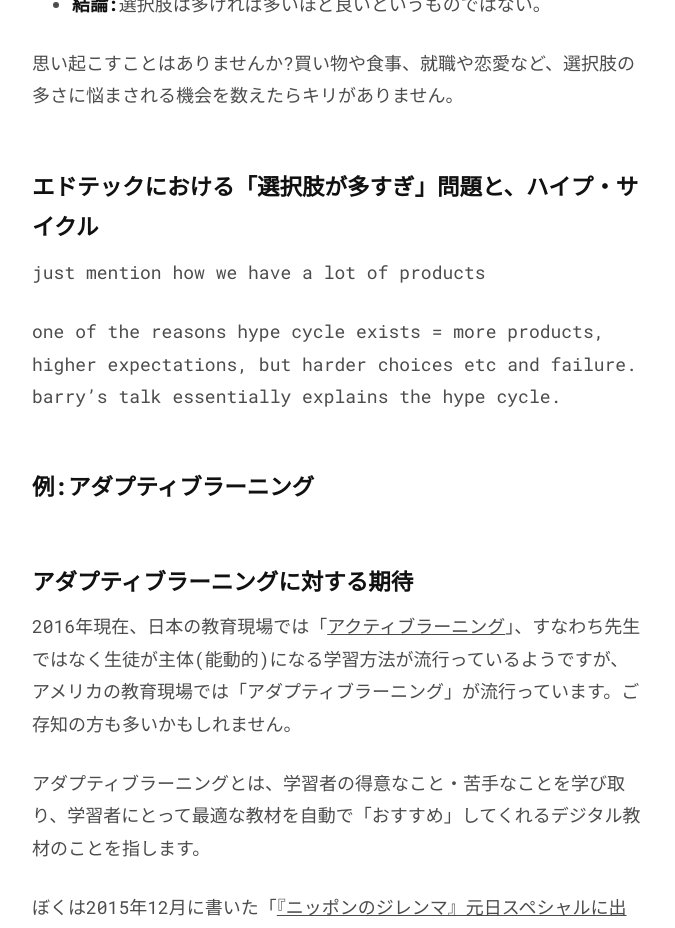
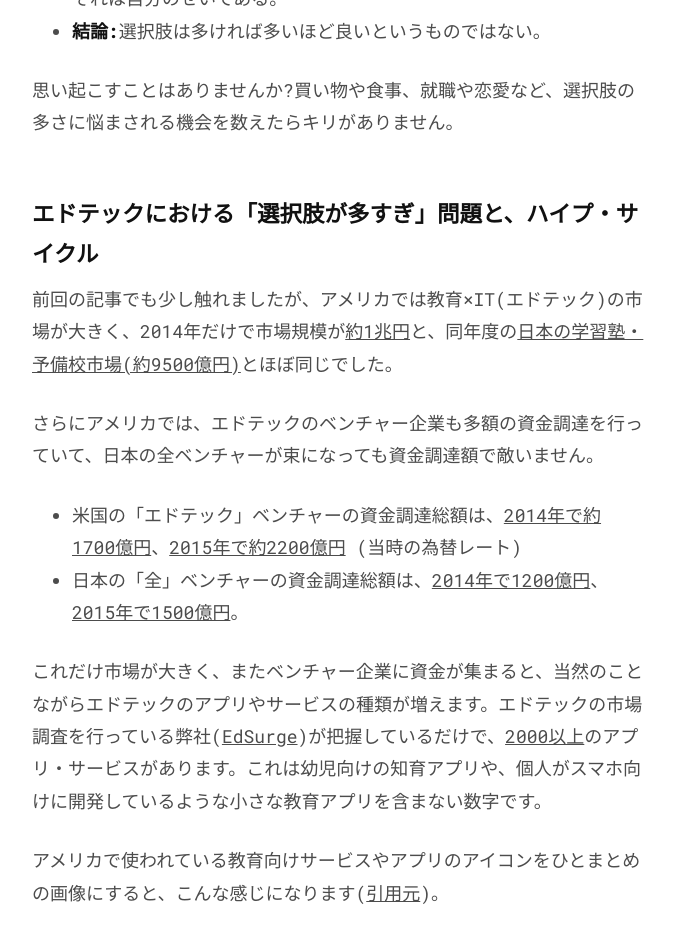
Before and after one commit to chibicode/senseicode, a Jekyll site: the page built from _posts/2016-09-06-adaptive-learning.md, in a window 1280 px wide and 1400 px high, scrolled down 3629 px. Shown: the top 928 px of the window, without its empty margins (302-977 px from the left). Built offline with Jekyll 4.4.1, drawn with Linux system fonts in a browser that asks for light colours; comment, search, counter and statistics services are not loaded; some of the changed text lies outside the part shown.

Commit message:
:pencil:

```diff
--- a/_posts/2016-09-06-adaptive-learning.md
+++ b/_posts/2016-09-06-adaptive-learning.md
@@ -29,10 +29,12 @@ date: 2016-09-08
 
 <p><iframe src="https://embed-ssl.ted.com/talks/lang/ja/barry_schwartz_on_the_paradox_of_choice.html" width="854" height="480" frameborder="0" scrolling="no" webkitAllowFullScreen mozallowfullscreen allowFullScreen></iframe></p>
 
-ぼくのお気に入りの講演のひとつなので、動画をぜひ観てほしいところですが、外出先などで観れない方は[ログミーの書き起こし](http://logmi.jp/26437)をご覧ください。いちおう、要点を以下にまとめておきます。
+ぼくのお気に入りの講演のひとつなので、動画をぜひ観てほしいところですが、外出先などで観れない方は[こちらの書き起こし](http://logmi.jp/26437)をご覧ください。
+
+いちおう、要点を以下にまとめておきます。
 
 - **選択肢が多くあると、人は選択が非常に難しいと感じ、無力感にさいなまれる。**例:提示される投資信託の選択肢が増えれば増えるほど、投資そのものを諦める人が増える。メリットがあると分かっていたとしても。
-- **選択肢が多くあると、人は選ばなかった選択肢の良いところを想像し、選んだ選択肢に不満を持つ度合いが多くなる。**例:マンハッタン在住の男性が、夏休みにビーチにやって来たが、「隣人達はみんなどこかに出かけている。今ならマンションの目の前の駐車スペースがゲットできるのに」と考えてしまい休暇を楽しみきれない。
+- **選択肢が多くあると、人は選ばなかった選択肢の良いところを想像し、選んだ選択肢に不満を持つ度合いが多くなる。**例:マンハッタン在住の男性が、夏休みにビーチにやって来たが、「夏休みで隣人達もどこかに出かけている。今ならマンションの目の前の駐車スペースに車を停められるのに」と考えてしまい休暇を楽しみきれない。
 - **選択肢が多くあると、人は期待値を高く設定してしまい、結果に満足しにくくなる。**例:ジーンズの種類が少なかった時代に買ったジーンズは履き心地が悪かったが、そもそもジーンズに履き心地を求めていなかったので構わなかった。しかしジーンズの種類がたくさんある今は、「どれかひとつ完璧であるべきだ」と思い、そこそこフィットしても完璧でないジーンズに満足できなくなった。
 - **選択肢が多くなると、人は満足いかない選択をしてしまった場合に自分自身を責める。**例:ジーンズが1種類しかない時代だったら、ジーンズがフィットしなくても自分のせいではない。しかしジーンズの種類がたくさんある今は、フィットしないジーンズを買ってしまったら、それは自分のせいである。
 - **結論:**選択肢は多ければ多いほど良いというものではない。
@@ -41,13 +43,38 @@ date: 2016-09-08
 
 ## エドテックにおける「選択肢が多すぎ」問題と、ハイプ・サイクル
 
-just mention how we have a lot of products
+前回の記事でも少し触れましたが、アメリカでは教育×IT(エドテック)の市場が大きく、2014年だけで市場規模が[約1兆円](https://www.siia.net/Press/SIIA-Estimates-838-Billion-Dollars-US-Market-for-PreK-12-Educational-Software-and-Digital-Content)と、同年度の[日本の学習塾・予備校市場(約9500億円)](http://www.yano.co.jp/press/pdf/1449.pdf)とほぼ同じでした。
 
-one of the reasons hype cycle exists = more products, higher expectations, but harder choices etc and failure. barry's talk essentially explains the hype cycle.
+さらにアメリカでは、エドテックのベンチャー企業も多額の資金調達を行っていて、日本の全ベンチャーが束になっても資金調達額で敵いません。
 
-## 例:アダプティブラーニング
+- 米国の「エドテック」ベンチャーの資金調達総額は、[2014年で約1700億円](https://www.edsurge.com/news/2014-12-23-2014-us-edtech-funding-hits-1-36b)、[2015年で約2200億円](https://www.edsurge.com/news/2015-12-21-christmas-bonus-us-edtech-sets-record-with-1-85-billion-raised-in-2015) (当時の為替レート)
+- 日本の「全」ベンチャーの資金調達総額は、[2014年で1200億円](http://jp.techcrunch.com/2015/03/03/jvr-report/)、[2015年で1500億円](http://entrepedia.jp/companies/A-10594/announcements/1052)。
 
-## アダプティブラーニングに対する期待
+これだけ市場が大きく、またベンチャー企業に資金が集まると、当然のことながらエドテックのアプリやサービスの種類が増えます。エドテックの市場調査を行っている弊社([EdSurge](http://edsurge.com/))が把握しているだけで、[2000以上](http://edsurge.com/product-reviews)のアプリ・サービスがあります。これは幼児向けの知育アプリや、個人がスマホ向けに開発しているような小さな教育アプリを含まない数字です。
+
+アメリカで使われている教育向けサービスやアプリのアイコンをひとまとめの画像にすると、こんな感じになります([引用元](https://blog.chibicode.com/all-edtech-products-from-the-edsurge-edtech-index-in-one-image-49bb342d0d21#.7pg86m4j5))。
+
+![](/images/4/all-edtech-products.jpg)
+
+アメリカでは教育現場でエドテックが普及していますが、これだけあると現場側も「どれを選んだら良いか分からない」となってしまいます。
+
+また教育の場合、間違った選択をした場合の損失も大きいです。たとえば子どもを相手に「今日からこのアプリで算数を学びましょう」と言ったとして、一週間後に「やっぱりやめます」となったら子どもを混乱させてしまいます。あるいは、そのアプリを使い続けたとしても、学力テストの成績が下がってしまったらどうしようもありません。
+
+また、生徒相手でなくとも、たとえば校長先生が先生に対して「これからは生徒の成績はこの新しいシステムに入力してください」と言ったとして、一週間後に「やっぱりやめます」となったら「せっかく使い方を学んだのに」と先生が怒ります。
+
+<img src="/images/3/hype-cycle-us-edtech.png" class="" />
+
+ハイプ・サイクルが起きる原因の一つは、まさにここにあります。エドテックが流行ると教育向けアプリやサービスが大量に生まれますが、それは「選択肢が多すぎ問題」を引き起こします。すると、「(エドテックの)選択が難しいと感じ、無力感にさいなまれる」「選んだ選択肢に不安を持ってしまう」「上がった期待値に届かずがっかりする」「選択に失敗した場合、自分自身を責める」などの負の面が表面化します。
+
+そして教育においては、これらの負の面が他の分野より大きい。ゆえに懐疑派が「やっぱり教育にテクノロジーは合わない」という結論にたどり着くのです。
+
+まったく新しい業界が地位を確立するためには、多産多死モデルが必要不可欠です。多くのベンチャーが登場し、多くのベンチャーが廃業するなかで、ひとつかふたつ「大当たり」するベンチャーが生まれ、それがシリコンバレーではFacebookやInstagramだったりするわけです。日本のベンチャーはシリコンバレーほど多産多死ではないため、大当たりが少ないと言われています。
+
+しかし、エドテックのベンチャーにおいては多産多死モデルのデメリット(選択肢が多すぎ問題)がメリット(数撃ちゃ当たる)を上回りやすい。だからエドテックは難しいのです。よく、エドテックが難しいのは「教育にテクノロジーが合わないから」または「教育は儲からないから」と聞きますが、どちらも本質ではないと思っています。
+
+続いて後半では、アメリカのエドテックにおける「選択肢が多すぎ問題」を、「アダプティブラーニング」を題材に掘り下げてみることにしましょう。
+
+## 例:アダプティブラーニングの「選択肢が多すぎ問題」
 
 2016年現在、日本の教育現場では「[アクティブラーニング](https://ja.wikipedia.org/wiki/%E3%82%A2%E3%82%AF%E3%83%86%E3%82%A3%E3%83%96%E3%83%BB%E3%83%A9%E3%83%BC%E3%83%8B%E3%83%B3%E3%82%B0)」、すなわち先生ではなく生徒が主体(能動的)になる学習方法が流行っているようですが、アメリカの教育現場では「アダプティブラーニング」が流行っています。ご存知の方も多いかもしれません。
 
```
Also changed, not shown: _posts/2016-07-01-edtech-hype-cycle.md (+5 -5 lines), images/4/all-edtech-products.jpg (added).
